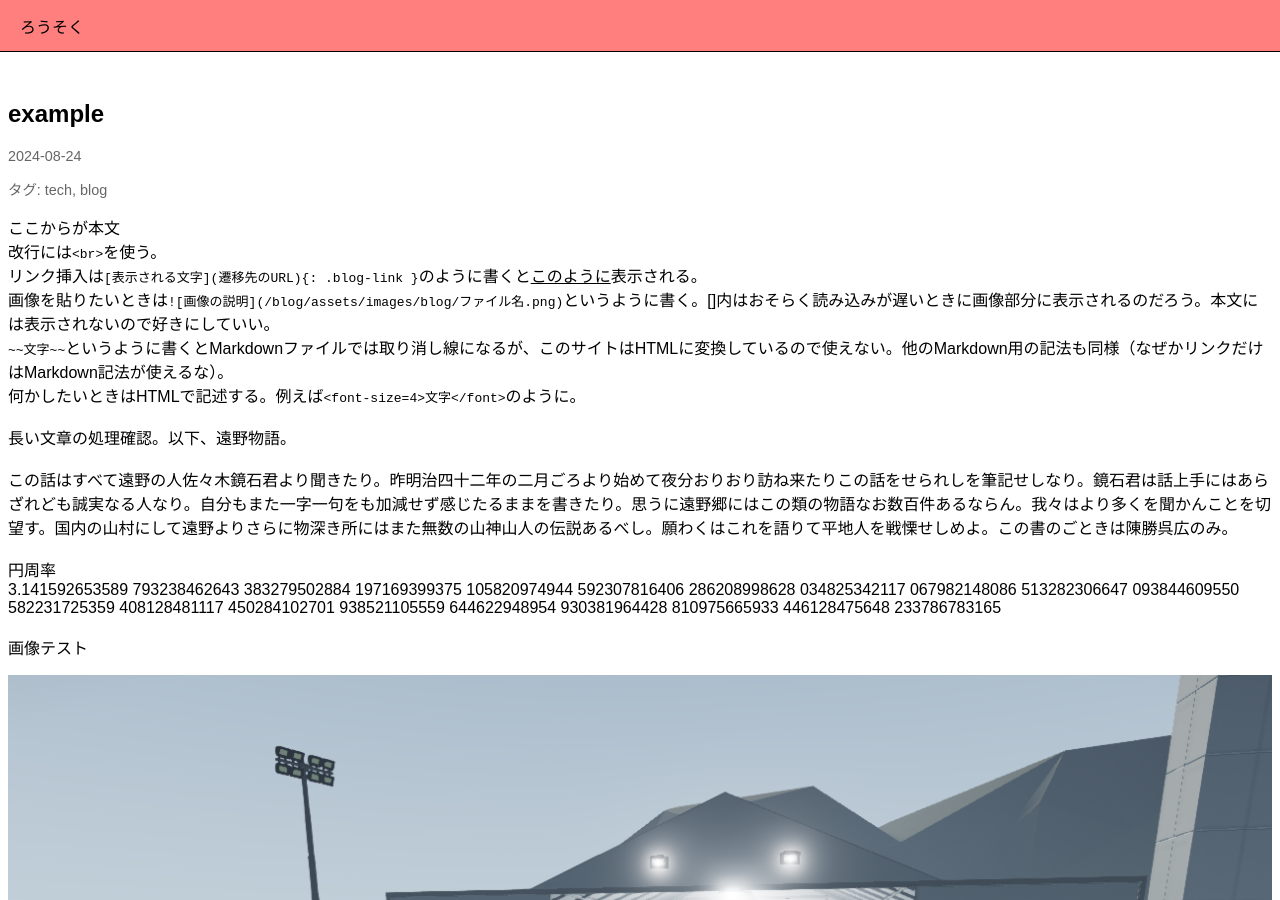
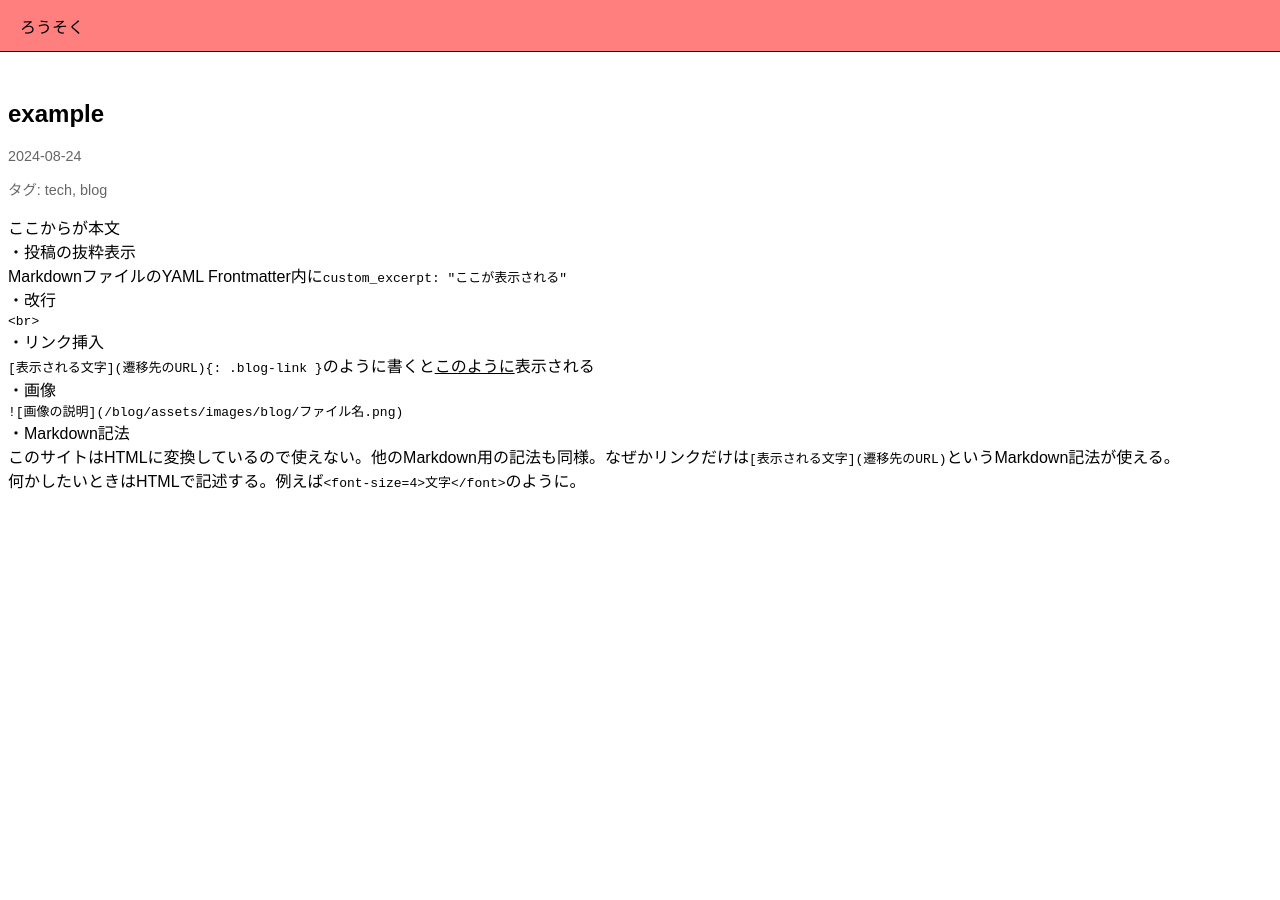
Before and after one commit to Asiraat/blog, a Jekyll site: the page built from _posts/2024-08-24-test.md, in a window 1280 px wide and 900 px high. Built offline with Jekyll 4.4.1, drawn with Linux system fonts in a browser that asks for light colours; some web fonts are replaced.

Commit message:
Update 2024-08-24-test.md

```diff
--- a/_posts/2024-08-24-test.md
+++ b/_posts/2024-08-24-test.md
@@ -5,12 +5,16 @@ tags:
   - tech
   - blog
 date: "2024-8-24"
-custom_excerpt: "これは投稿の冒頭部分です。この文章が抜粋として表示されます。"
+custom_excerpt: "投稿機能について ここからが本文 ・投稿の抜粋表示 MarkdownファイルのYAML Frontmatter内に..."
 ---
-ここからが本文<br>改行には`<br>`を使う。<br>リンク挿入は`[表示される文字](遷移先のURL){: .blog-link }`のように書くと[このように](https://example.com){: .blog-link}表示される。<br>画像を貼りたいときは`![画像の説明](/blog/assets/images/blog/ファイル名.png)`というように書く。[]内はおそらく読み込みが遅いときに画像部分に表示されるのだろう。本文には表示されないので好きにしていい。<br>`~~文字~~`というように書くとMarkdownファイルでは取り消し線になるが、このサイトはHTMLに変換しているので使えない。他のMarkdown用の記法も同様（なぜかリンクだけはMarkdown記法が使えるな）。<br>何かしたいときはHTMLで記述する。例えば`<font-size=4>文字</font>`のように。<br>
-<!--more-->
-<br>長い文章の処理確認。以下、遠野物語。<br><br>
-この話はすべて遠野の人佐々木鏡石君より聞きたり。昨明治四十二年の二月ごろより始めて夜分おりおり訪ね来たりこの話をせられしを筆記せしなり。鏡石君は話上手にはあらざれども誠実なる人なり。自分もまた一字一句をも加減せず感じたるままを書きたり。思うに遠野郷にはこの類の物語なお数百件あるならん。我々はより多くを聞かんことを切望す。国内の山村にして遠野よりさらに物深き所にはまた無数の山神山人の伝説あるべし。願わくはこれを語りて平地人を戦慄せしめよ。この書のごときは陳勝呉広のみ。
-<br><br>円周率<br>3.141592653589 793238462643 383279502884 197169399375 105820974944 592307816406 286208998628 034825342117
-067982148086 513282306647 093844609550 582231725359 408128481117 450284102701 938521105559 644622948954
-930381964428 810975665933 446128475648 233786783165<br><br>画像テスト![画像の説明](/blog/assets/images/blog/tank.png)
+ここからが本文<br>
+・投稿の抜粋表示<br>
+MarkdownファイルのYAML Frontmatter内に`custom_excerpt: "ここが表示される"`<br>
+・改行<br>
+`<br>`<br>
+・リンク挿入<br>
+`[表示される文字](遷移先のURL){: .blog-link }`のように書くと[このように](https://example.com){: .blog-link}表示される<br>
+・画像<br>
+`![画像の説明](/blog/assets/images/blog/ファイル名.png)`<br>
+・Markdown記法<br>
+このサイトはHTMLに変換しているので使えない。他のMarkdown用の記法も同様。なぜかリンクだけは`[表示される文字](遷移先のURL)`というMarkdown記法が使える。<br>何かしたいときはHTMLで記述する。例えば`<font-size=4>文字</font>`のように。<br>
```
